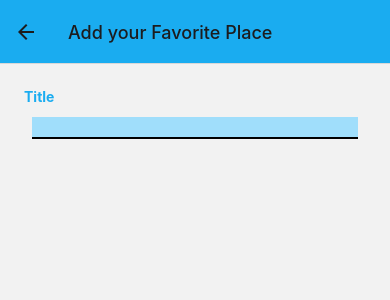
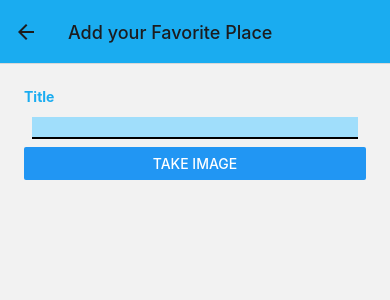
Before and after one commit to YogeshRR/Favorite_Places, a React Native app: screen /AddPlaces in a window 390 px wide. Shown: the top 300 px of the page. Built offline with nearby package versions, Linux system fonts and the light colour scheme.

Commit message:
197 Taking Photos on Android

```diff
--- /dev/null
+++ b/components/places/ImagePicker.js
@@ -0,0 +1,20 @@
+import { Button, View } from "react-native";
+import { launchCameraAsync } from "expo-image-picker";
+
+function ImagePicker() {
+  async function takeImageHandler() {
+    const image = await launchCameraAsync({
+      allowsEditing: true,
+      quality: 0.5,
+      aspect: [16, 9],
+    });
+    console.log(image);
+  }
+  return (
+    <View>
+      <View></View>
+      <Button title="Take Image" onPress={takeImageHandler} />
+    </View>
+  );
+}
+export default ImagePicker;
--- a/components/places/PlaceForm.js
+++ b/components/places/PlaceForm.js
@@ -1,6 +1,7 @@
 import { useState } from "react";
 import { View, Text, ScrollView, TextInput, StyleSheet } from "react-native";
 import { Colors } from "../../Constants/Colors";
+import ImagePicker from "./ImagePicker";
 
 function PlaceForm() {
   const [enteredTitle, setEnteredTitle] = useState("");
@@ -17,6 +18,7 @@
           value={enteredTitle}
         />
       </View>
+      <ImagePicker />
     </ScrollView>
   );
 }
```
